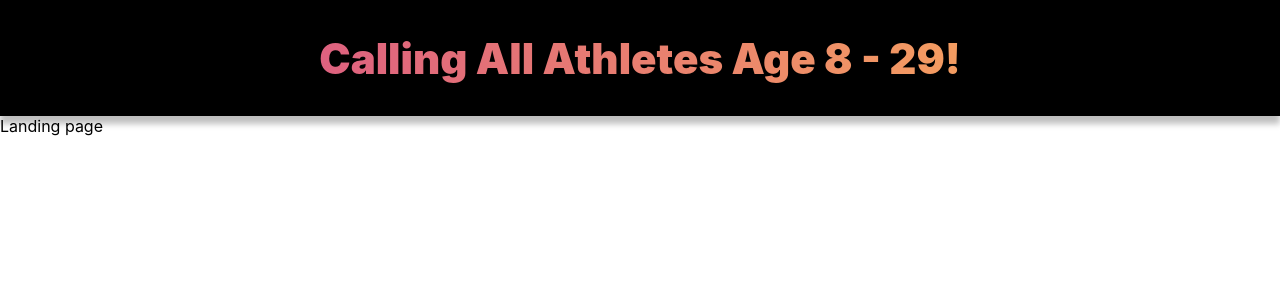
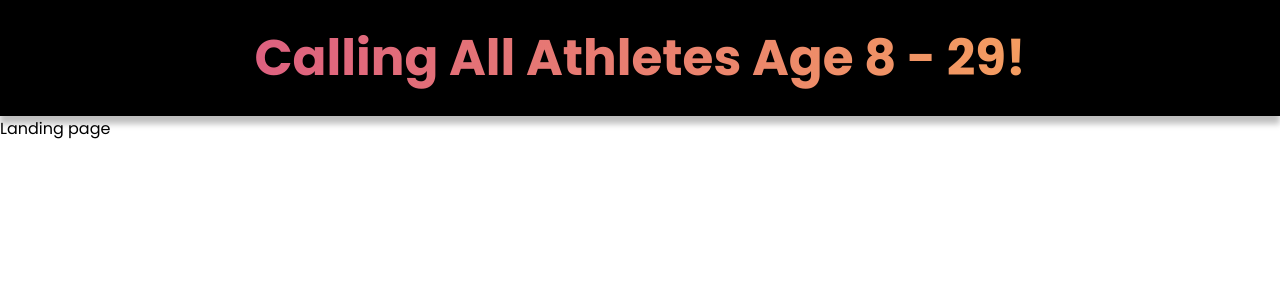
Before and after one commit to dm-dmytrenko/file4_upwork, a React (Create React App) app: page / in a window 1280 px wide. Shown: the top 300 px of the page. Built offline with nearby package versions, Linux system fonts and the light colour scheme.

Commit message:
finished with header

```diff
--- a/src/components/header/header.scss
+++ b/src/components/header/header.scss
@@ -12,9 +12,10 @@
   }
 
   .gradient-text {
-    font-size: 42px;
-    font-weight: 1000;
+    font-size: 50px;
+    font-weight: 700;
     font-style: normal;
+    // font-family: var(--podka-font);
     padding: 10px 45px;
     background-image: linear-gradient(91deg, #DD6080 4.08%, #F7A55C 106.84%);
     -webkit-background-clip: text;
--- a/src/index.css
+++ b/src/index.css
@@ -1,13 +1,19 @@
+@import url('https://fonts.googleapis.com/css2?family=Poppins:wght@400;500;600;700&display=swap');
+
+:root {
+  --poppins-font: 'Poppins', -apple-system, BlinkMacSystemFont, 'Segoe UI', 'Roboto', 'Oxygen',
+  'Ubuntu', 'Cantarell', 'Fira Sans', 'Droid Sans', 'Helvetica Neue',
+  sans-serif;;
+}
+
 body {
     margin: 0;
-    font-family: -apple-system, BlinkMacSystemFont, 'Segoe UI', 'Roboto', 'Oxygen',
-      'Ubuntu', 'Cantarell', 'Fira Sans', 'Droid Sans', 'Helvetica Neue',
-      sans-serif;
+    font-family: var(--poppins-font);
     -webkit-font-smoothing: antialiased;
     -moz-osx-font-smoothing: grayscale;
   }
 
-  code {
-    font-family: source-code-pro, Menlo, Monaco, Consolas, 'Courier New',
-      monospace;
-  }
+code {
+  font-family: source-code-pro, Menlo, Monaco, Consolas, 'Courier New',
+    monospace;
+}
```
